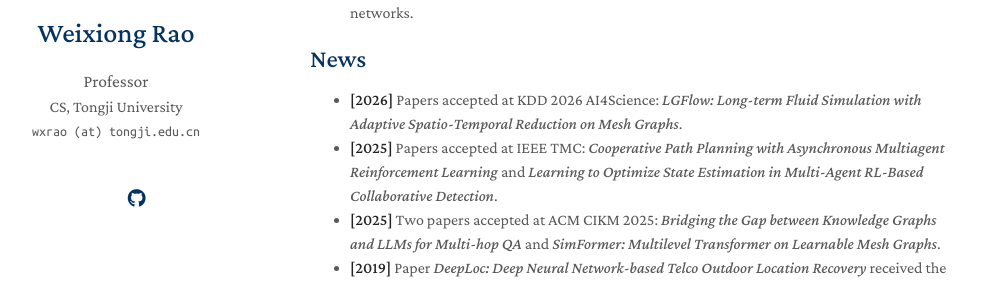
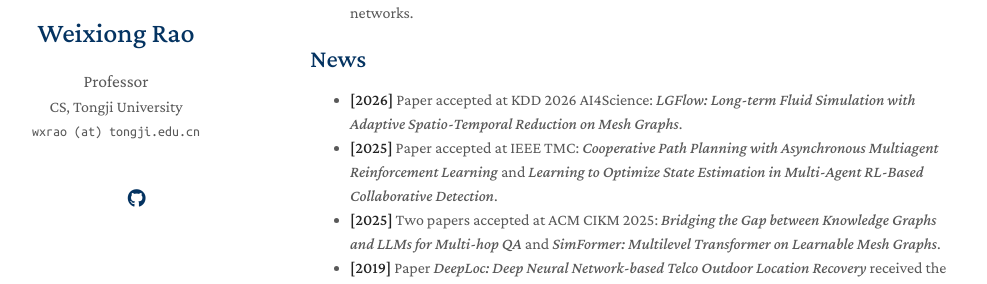
Before and after one commit to wxrao/wxrao.github.io, a Jekyll site: the page built from index.md, in a window 1280 px wide and 900 px high, scrolled down 333 px. Shown: the part 169-453 px from the top of the window, without its empty margins (160-1147 px from the left). Built offline with Jekyll 4.4.1, drawn with Linux system fonts in a browser that asks for light colours; a style sheet for code colours, icons or effects is not loaded; our own code applies the rules of GitHub Pages for plain Markdown files.

Commit message:
Update index.md

```diff
--- a/index.md
+++ b/index.md
@@ -14,8 +14,8 @@ I am looking for motivated **Ph.D. and Master's students** interested in mobile
 - **Mobile and Edge Computing** — Distributed data systems and intelligent services on mobile networks.
 
 ## News
-- **[2026]** Papers accepted at KDD 2026 AI4Science: *LGFlow: Long-term Fluid Simulation with Adaptive Spatio-Temporal Reduction on Mesh Graphs*.
-- **[2025]** Papers accepted at IEEE TMC: *Cooperative Path Planning with Asynchronous Multiagent Reinforcement Learning* and *Learning to Optimize State Estimation in Multi-Agent RL-Based Collaborative Detection*.
+- **[2026]** Paper accepted at KDD 2026 AI4Science: *LGFlow: Long-term Fluid Simulation with Adaptive Spatio-Temporal Reduction on Mesh Graphs*.
+- **[2025]** Paper accepted at IEEE TMC: *Cooperative Path Planning with Asynchronous Multiagent Reinforcement Learning* and *Learning to Optimize State Estimation in Multi-Agent RL-Based Collaborative Detection*.
 - **[2025]** Two papers accepted at ACM CIKM 2025: *Bridging the Gap between Knowledge Graphs and LLMs for Multi-hop QA* and *SimFormer: Multilevel Transformer on Learnable Mesh Graphs*.
 - **[2019]** Paper *DeepLoc: Deep Neural Network-based Telco Outdoor Location Recovery* received the **Best Paper Award** at MobiQuitous 2019.
 - **[2017]** Paper *Topic Model-Based Road Network Inference from Massive Trajectories* received the **Best Paper Award** at IEEE MDM 2017.
```
